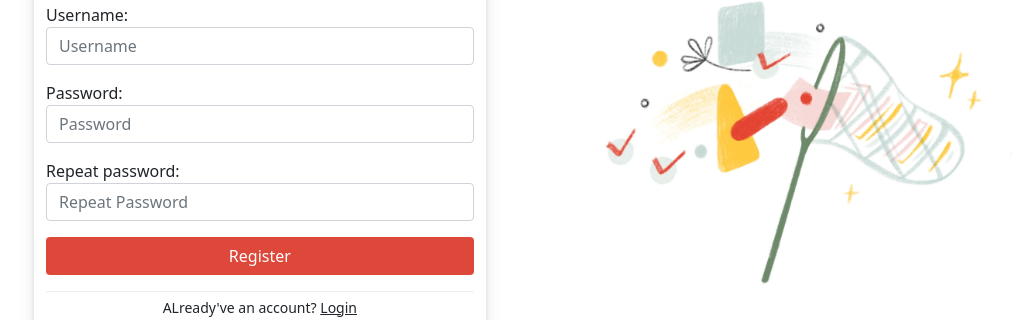
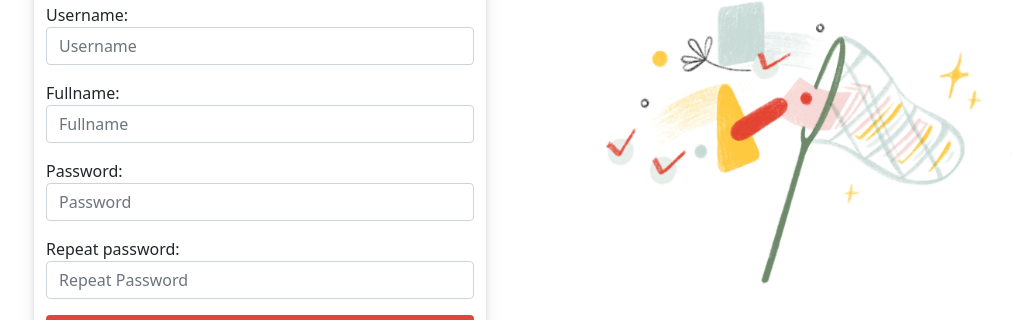
Before and after one commit to hdroro/todo-list-fe, a React (Create React App) app: page /register in a window 1280 px wide. Shown: the part 175-495 px from the top of the page, without its empty margins (64-1076 px from the left). Built offline with nearby package versions, Linux system fonts and the light colour scheme.

Commit message:
login/register succeed

```diff
--- a/src/components/Login/Login.js
+++ b/src/components/Login/Login.js
@@ -43,7 +43,7 @@ function Login() {
 
         localStorage.setItem("jwt", token);
 
-        history.push("/users");
+        history.push("/app/today");
         // window.location.reload();
 
         toast.success("Login successfully!");
--- a/src/components/Register/Register.js
+++ b/src/components/Register/Register.js
@@ -9,11 +9,12 @@ import images from "../../assets/images";
 function Register() {
   const [email, setEmail] = useState("");
   const [username, setUsername] = useState("");
+  const [fullname, setFullname] = useState("");
   const [password, setPassword] = useState("");
   const [confirmPassword, setConfirmPassword] = useState("");
   const defaultValidInput = {
     isValidEmail: true,
-    isValidPhone: true,
+    isValidUsername: true,
     isValidPassword: true,
     isValidConfirmPassword: true,
   };
@@ -23,11 +24,16 @@ function Register() {
 
   const handleRegister = async () => {
     let check = isValidInputs();
-    let userData = { email, username, password };
+    let userData = { email, username, password, fullname };
     console.log(">> check userData", userData);
 
     if (check) {
-      let serverData = await registerNewUser(email, username, password);
+      let serverData = await registerNewUser(
+        email,
+        username,
+        password,
+        fullname
+      );
 
       if (+serverData.EC === 0) {
         toast.success(serverData.EM);
@@ -47,6 +53,12 @@ function Register() {
     if (!re.test(email)) {
       toast.error("Please enter a valid email address !");
       setObjCheckInput({ ...defaultValidInput, isValidEmail: false });
+      return false;
+    }
+
+    if (!username) {
+      toast.error("Username is required !");
+      setObjCheckInput({ ...defaultValidInput, isValidUsername: false });
       return false;
     }
 
@@ -97,7 +109,19 @@ function Register() {
                 onChange={(event) => setUsername(event.target.value)}
               />
             </div>
-            <div>
+
+            <div className="form-group">
+              <label>Fullname:</label>
+              <input
+                type="text"
+                className="form-control"
+                placeholder="Fullname"
+                value={fullname}
+                onChange={(event) => setFullname(event.target.value)}
+              />
+            </div>
+
+            <div className="form-group">
               <label>Password:</label>
               <input
                 type="password"
@@ -110,7 +134,7 @@ function Register() {
               />
             </div>
 
-            <div>
+            <div className="form-group">
               <label>Repeat password:</label>
               <input
                 type="password"
--- a/src/services/userService.js
+++ b/src/services/userService.js
@@ -1,11 +1,11 @@
 import axios from "../setup/axios";
 
-const registerNewUser = (email, phone, username, password) => {
+const registerNewUser = (email, username, password, fullname) => {
   return axios.post("/api/v1/register", {
     email,
-    phone,
     username,
     password,
+    fullname,
   });
 };
 
```
